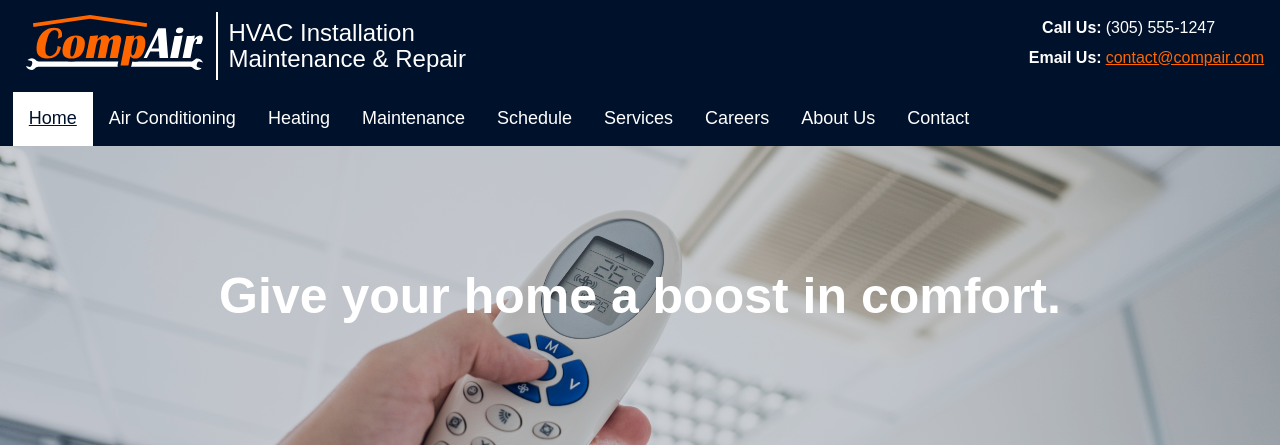
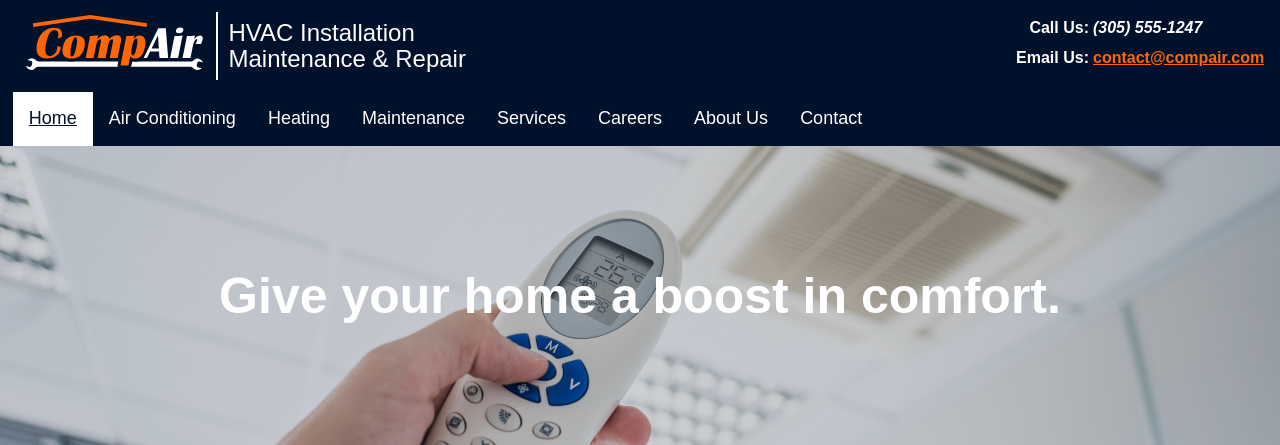
Before and after one commit to reinielfc/mdc-compair-php, a PHP site: page /index.php in a window 1280 px wide. Shown: the top 445 px of the page. Run offline with PHP 8.4, Linux system fonts and the light colour scheme; some libraries are stand-ins or nearby versions.

Commit message:
reorganized

```diff
--- a/templates/header.php
+++ b/templates/header.php
@@ -1,16 +1,4 @@
 <?php
-
-$urls = array (
-    'Home'             => './index.php',
-    'Air Conditioning' => './services.php#ac-repair-services',
-    'Heating'          => './services.php#heating-repair',
-    'Maintenance'      => './services.php#hvac-maintenance',
-    'Schedule'         => './schedule-form.php',
-    'Services'         => './services.php',
-    'Careers'          => './careers.php',
-    'About Us'         => './about-us.php',
-    'Contact'          => './contact.php'
-);
 
 echo <<< _END
 <!DOCTYPE html>
@@ -19,7 +7,6 @@ echo <<< _END
     <title>$title | CompAir</title>
     <link rel="icon" href="img/favicon.svg">
     <link rel="stylesheet" type="text/css" href="css/main.css">
-    <link rel="stylesheet" type="text/css" href="css/contact-form.css">
     <meta charset="UTF-8">
     <script src="https://ajax.aspnetcdn.com/ajax/jQuery/jquery-3.1.1.min.js"></script>
 </head>
@@ -31,13 +18,13 @@ echo <<< _END
                 <h2>HVAC Installation<br>Maintenance & Repair</h2>
             </div>
             <div class="right">
-                <table>
+                <table style="font-weight: bold;">
                     <tr>
-                        <td style="text-align: right; font-weight: bold;">Call Us:</td>
-                        <td style="text-align: left;">(305) 555-1247</td>
+                        <td style="text-align: right;">Call Us:</td>
+                        <td style="text-align: left;"><i>(305) 555-1247</i></td>
                     </tr>
                     <tr>
-                        <td style="text-align: right; font-weight: bold;">Email Us:</td>
+                        <td style="text-align: right;">Email Us:</td>
                         <td style="text-align: left;"><a href="mailto: contact@compair.com">contact@compair.com</a></td>
                     </tr>
                 </table>
@@ -50,14 +37,26 @@ echo <<< _END
             <ul>\n
 _END;
 
-foreach ($urls as $topic => $url) {
-    $current = ($title == $topic) ? ' class="active"' : '';
-    echo "\t\t\t\t<li><a href=\"$url\"$current>$topic</a></li>\n";
+
+$links = array(
+    'Home'             => './index.php',
+    'Air Conditioning' => './services.php#ac-repair-services',
+    'Heating'          => './services.php#heating-repair',
+    'Maintenance'      => './services.php#hvac-maintenance',
+    'Services'         => './services.php',
+    'Careers'          => './careers.php',
+    'About Us'         => './about-us.php',
+    'Contact'          => './contact.php'
+);
+
+foreach ($links as $link => $url) {
+    echo "\t\t\t\t<li><a class=\"nav-link\" href=\"$url\">$link</a></li>\n";
 }
 
 echo <<< _END
             </ul>
         </div>
+    </nav>
 
     <script type="module">
         import {setCurrentPageToActive} from './js/utils.js';
```
